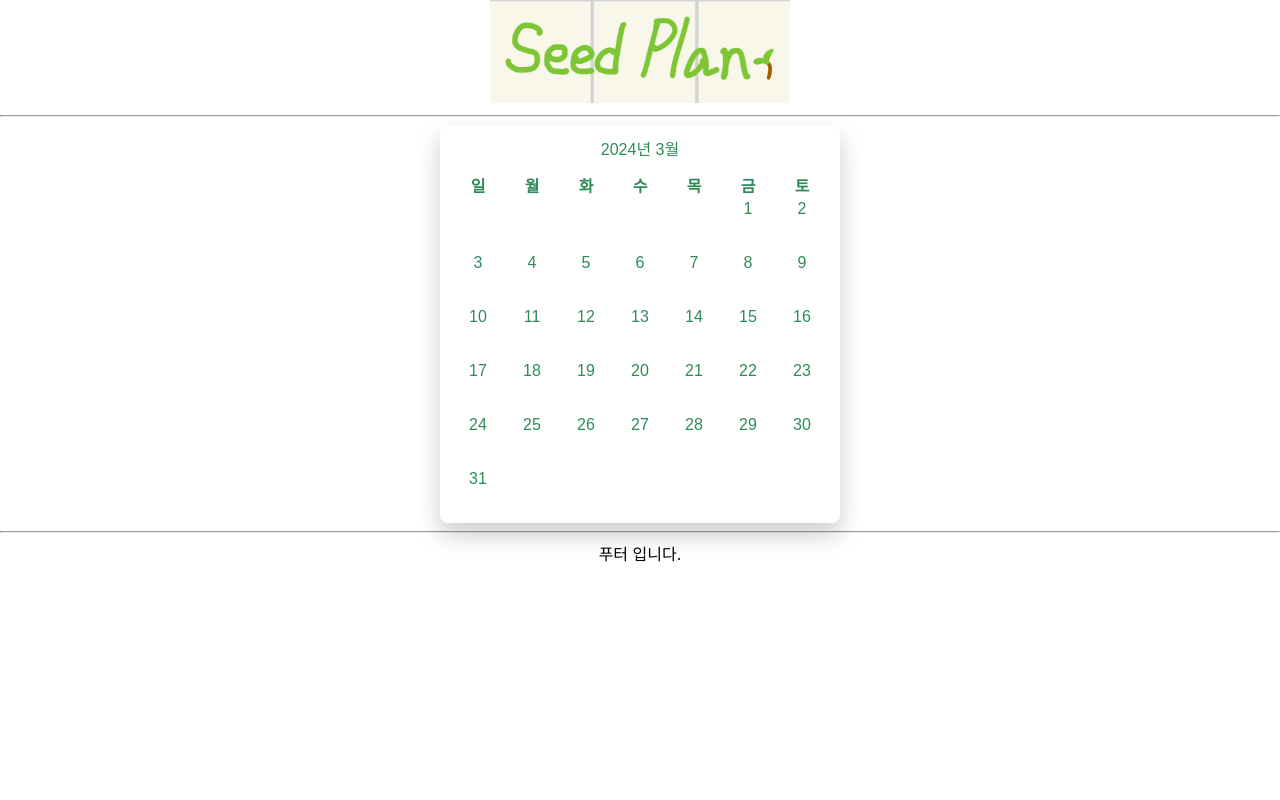
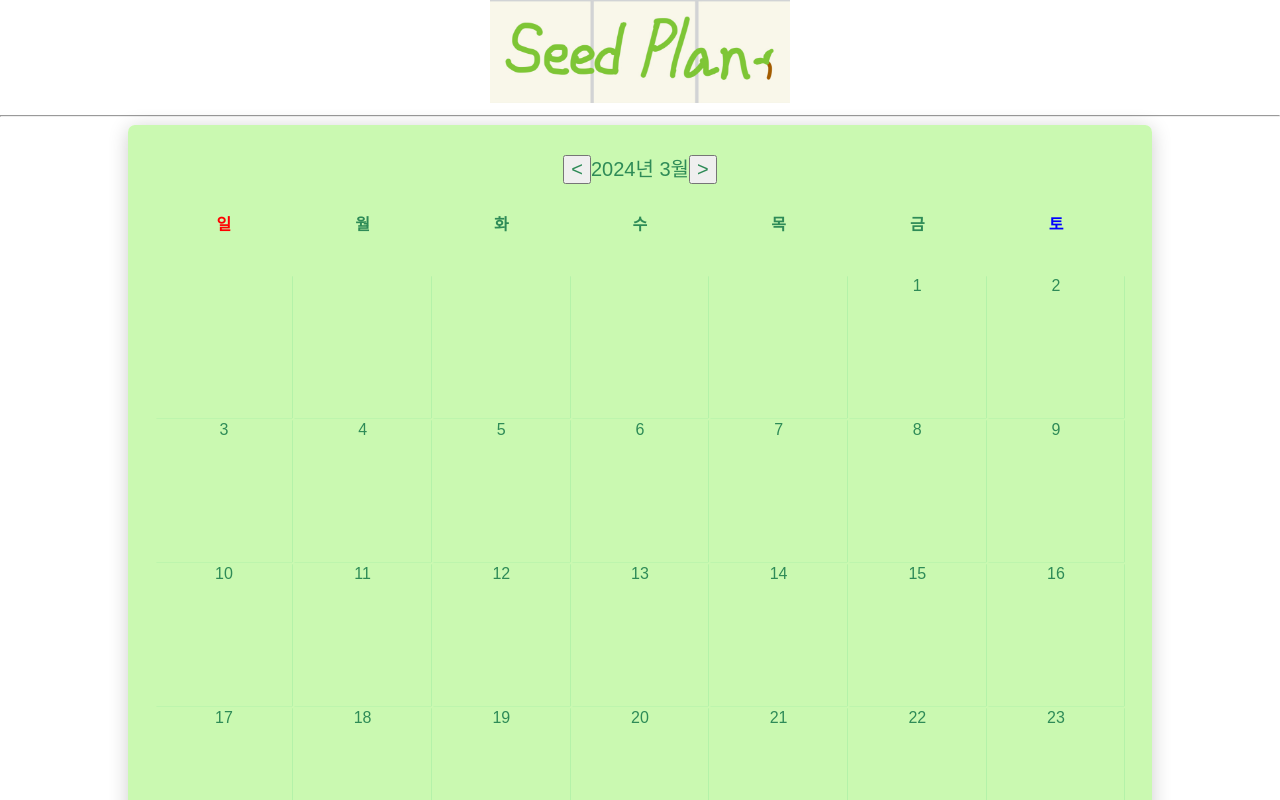
Before and after one commit to EunheaSong/seed-planner-view, a React (Create React App) app: page /calender in a window 1280 px wide. Shown: the top 800 px of the page. Built offline with nearby package versions, Linux system fonts and the light colour scheme.

Commit message:
캘린더 css 조정 & todo 기입

```diff
--- a/src/layout/Calender.js
+++ b/src/layout/Calender.js
@@ -1,5 +1,7 @@
-import React, {useState} from "react";
-import '../style/Calender.css';
+import React, { useState } from "react";
+import "../style/Calender.css";
+
+//TODO : 공휴일 데이터 가져오기
 
 export default function Calendar() {
   const currentDate = new Date();
@@ -7,6 +9,8 @@ export default function Calendar() {
 
   const currentYear = currentDate.getFullYear();
   const currentMonth = currentDate.getMonth();
+
+  const [selectMonth, setSelectMonth] = useState(currentMonth);
 
   // 해당 월의 첫 번째 날을 가져오기
   const firstDayOfMonth = new Date(currentYear, currentMonth, 1);
@@ -18,7 +22,7 @@ export default function Calendar() {
 
   // 해당 월의 첫 번째 날 이전의 공백을 채움
   for (let i = 0; i < firstDayOfMonth.getDay(); i++) {
-        daysInMonth.push('');
+    daysInMonth.push("");
   }
   // 해당 월의 날짜를 채움
   while (day <= lastDayOfMonth) {
@@ -33,62 +37,110 @@ export default function Calendar() {
       chunkedArray.push(daysInMonth.slice(i, i + 7));
     }
     return chunkedArray;
-    };
+  }
 
+  // 년 월을 표시하는 span 태그 클릭시 년,월 선택 박스 활성화.
   return (
     <div className="container">
       <div className="calendar">
-                <p>{`${selectDay.getFullYear()}년 ${selectDay.getMonth() + 1}월`}</p>
+        <p>
+          <button>{` < `}</button>
+          <span role="button" onClick={() => alert("yayayayay")}>
+            {`${selectDay.getFullYear()}년 ${selectDay.getMonth() + 1}월`}
+          </span>
+          <button>{` > `}</button>
+        </p>
         <table>
           <thead>
             <tr>
-                        <th>일</th>
+              <th style={{ color: "red" }}>일</th>
               <th>월</th>
               <th>화</th>
               <th>수</th>
               <th>목</th>
               <th>금</th>
-                        <th>토</th>
+              <th style={{ color: "blue" }}>토</th>
             </tr>
           </thead>
           <tbody>
-                    {
-                        chunkArray().map((week, index) => (
+            {chunkArray().map((week, index) => (
               <tr key={index}>
-                                {week.map((date, idx) => (
-                                    <Day day={date} key={idx}/>
+                {week.map((date) => (
+                  <Day date={date} key={date} />
                 ))}
               </tr>
             ))}
           </tbody>
-
         </table>
       </div>
     </div>
   );
 }
 
-// function Week({firstDay}) {
-//     console.log(firstDay);
-//     console.log(firstDay.getDay());
-//
-//     return <tr>
-//         {Array.from({length: 7}, (_, i) => i).map((i) => (
-//                 <Day day={firstDay.getDate() + i} key={firstDay.getDate() + i}/>
-//             )
-//         )}
-//     </tr>;
-// }
+function Day({ date }) {
+  //TODO : onClick event
+  function 일정상세보기() {
+    //날짜에 맞는 일정 상세 보기 API 요청
+  }
 
-function Day({day, idx}) {
   return (
-        <td key={idx}>
-            <div className="day-box" role="button"
+    <td key={date}>
+      <div
+        role="button"
         // onMouseOver={}
         onClick={() => alert("tttt")}
       >
-                {day}
+        {date}
+        {/*
+             날짜에 해당하는 일정 표시.
+             카테고리 컬러 + 일정 제목 8글자 + ...
+              */}
       </div>
     </td>
   );
 }
+
+//년 월을 표기하는 캘린더의 헤더 컴포넌트.
+function CalendarHeader({ selectDay, selectMonth }) {
+  return (
+    <>
+      <span>{`${selectDay.getFullYear()}년`}</span>
+      {/* {`${
+          selectDay.getMonth() + 1
+        }월`}
+        <span> */}
+      <select defaultValue={selectDay.getMonth() + 1}>
+        <option>1</option>
+      </select>
+      {/* </span> */}
+    </>
+  );
+}
+
+//년, 월을 선택할 수 있도록 하는 셀렉트 박스. 년월을 p 태그를 클릭하면 활성화.
+function SelectDate() {
+  return (
+    <span>
+      {/* 년 . 몇년부터 몇년까지 표기해줄것인가?.... */}
+      <select>
+        <option value={1}>1</option>
+        <option value={2}>2</option>
+        <option value={3}>3</option>
+        <option value={4}>4</option>
+      </select>
+      {/* 월 */}
+      <select>
+        <option value={1}>1</option>
+        <option value={2}>2</option>
+        <option value={3}>3</option>
+        <option value={4}>4</option>
+      </select>
+    </span>
+  );
+}
+
+//전, 후 달로 넘기는 버튼 + 당일로 리셋하는 버튼
+// 온클릭 이벤트 함수를 따로 받아와서 전,후 달 이동과 당일 날짜로 리셋하는 것을 각각 사용.
+function MoveDateButton({ children, onClick }) {
+  return <button onClick={onClick}>{children}</button>;
+}
--- a/src/style/Calender.css
+++ b/src/style/Calender.css
@@ -1,31 +1,49 @@
 .container {
+  width: 100%;
   display: grid;
   place-items: center;
 }
 
 .calendar {
-    width: 400px;
+  width: 80%;
   max-width: 100%;
-    background-color: #fff;
+  min-width: 80%;
+  background-color: #bef89fcf;
   color: #222;
-    border-radius: 8px;
-    box-shadow: 0 12px 24px rgba(0, 0, 0, 0.2);
+  border-radius: 7px;
+  box-shadow: 0 3px 20px rgba(0, 0, 0, 0.2);
   font-family: Arial, Helvetica, sans-serif;
   line-height: 1.125em;
   display: grid;
   place-items: center;
+  padding: 10px 0 20px 0;
 }
-.calendar p {
-    color: #2E8B57FF;
+.calendar p,
+button {
+  color: #2e8b57ff;
+  font-size: 20px;
+}
+.calendar th {
+  color: #2e8b57ff;
+  padding: 10px 0 40px 0;
+}
+.calendar tr {
+  color: #2e8b57ff;
+  width: 40px;
+}
+.calendar td {
+  color: #2e8b57ff;
+  width: 40px;
+  border-radius: 0px;
+  box-shadow: 0.5px 0.3px 0px 0px rgba(134, 224, 153, 0.625);
 }
 .calendar table {
+  width: 95%;
+}
 
+.calendar div {
+  width: 100%;
+  max-width: 100%;
+  min-width: 58px;
+  height: 140px;
 }
-.calendar tr {
-    color: #2E8B57FF;
-    width: 40px;
-}
-.day-box {
-    width: 50px;
-    height: 50px;
-}
```
Lines whose indentation alone changed are shown as unchanged.
